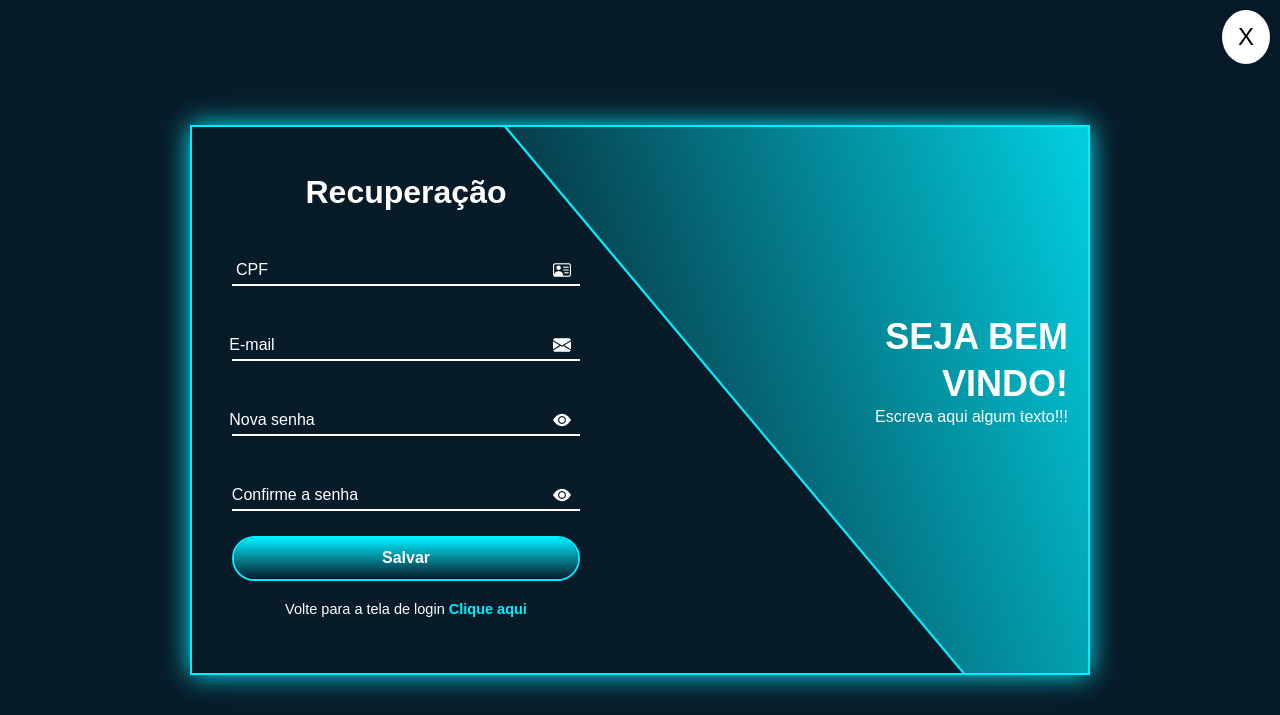
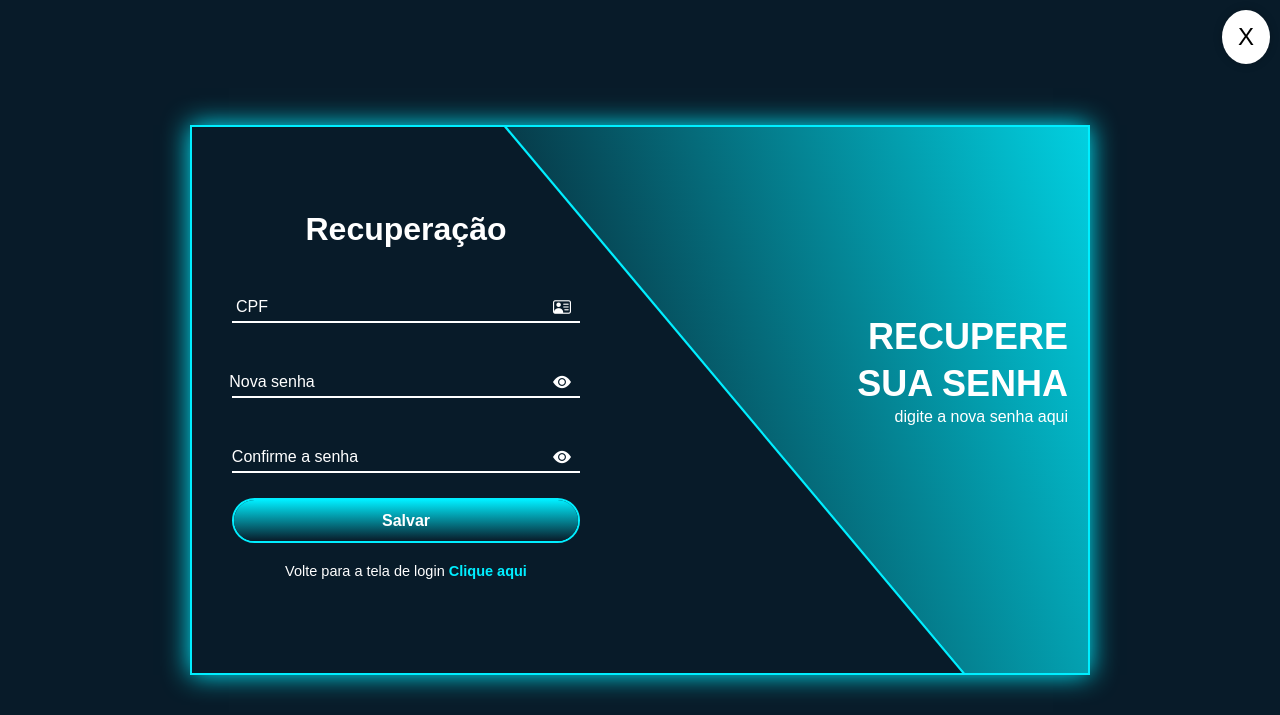
Before and after one commit to JPacolla376/FATEC_PI-2_Vacina_mais_Brasil, a PHP site: page /recuperacao.php in a window 1280 px wide. Shown: the top 715 px of the page. Run offline with PHP 8.4, Linux system fonts and the light colour scheme.

Commit message:
atualizado recuperação de senha no login

```diff
--- a/Site/HTML/recuperacao.php
+++ b/Site/HTML/recuperacao.php
@@ -1,3 +1,17 @@
+<?php
+require_once("../PHP/usuario.php");
+
+$user = new Usuario();
+
+$nvsenha = isset($_POST['nvsenha']) ? $_POST['nvsenha'] : "";
+$confirmsenha = isset($_POST['confirmsenha']) ? $_POST['confirmsenha'] : "";
+$cpf = isset($_POST['cpf']) ? $_POST['cpf'] : "";
+
+if ($nvsenha == $confirmsenha && !empty($nvsenha) && !empty($confirmsenha)) {
+    $user->atualizarSenha($cpf, $nvsenha);
+    header("location: login.php");
+}
+?>
 <!DOCTYPE html>
 <html lang="pt-br">
 <head>
@@ -16,24 +30,19 @@
         <span class="bg-animate2"></span>
         <div class="form-box login">
             <h2 class="animation">Recuperação</h2>
-            <form action="#">
+            <form action="<?php echo htmlspecialchars($_SERVER["PHP_SELF"]); ?>" method="post">
                 <div class="input-box animation">
-                    <input type="text" required>
+                    <input type="text" name="cpf" required>
                     <label>CPF</label>
                     <i class="bi bi-person-vcard"></i>
                 </div>
-                <div class="input-box animation">
-                    <input type="text" required>
-                    <label>E-mail</label>
-                    <i class="bi bi-envelope-fill"></i>
-                </div>
                 <div class="input-box2 animation">
-                    <input type="password" id="password" required>
+                    <input type="password" id="password" name="nvsenha" required>
                     <i class="bi bi-eye-fill" id="btn-senha" onclick="mostrarsenha()"></i>
                     <label>Nova senha</label>
                 </div>
                 <div class="input-box3 animation">
-                    <input type="password" id="password3" required>
+                    <input type="password" id="password3" name="confirmsenha" required>
                     <i class="bi bi-eye-fill" id="btn-senha3" onclick="mostrarsenha3()"></i>
                     <label>Confirme a senha</label>
                 </div>
@@ -44,8 +53,8 @@
             </form>
         </div>
         <div class="info-text login">
-            <h2 class="animation">Seja Bem Vindo!</h2>
-            <p class="animation">Escreva aqui algum texto!!! </p>
+            <h2 class="animation">Recupere sua Senha</h2>
+            <p class="animation">digite a nova senha aqui</p>
         </div>
    </div>
    <script src="../JAVASCRIPT/recuperacao.js"></script>
```
